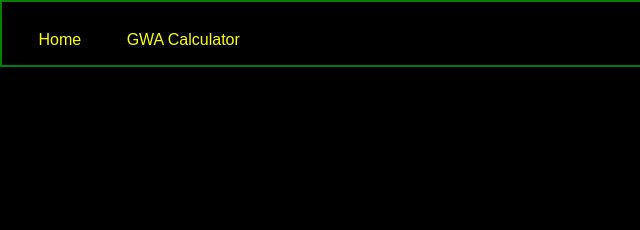
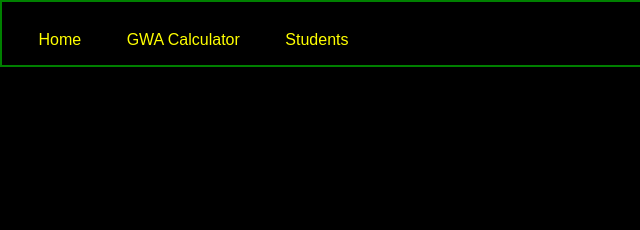
Before and after one commit to joshureta/AWD-Seatwork-1-6-UJ-25, a plain HTML site: page index.html in a window 1280 px wide. Shown: the top 230 px of the page, 0-640 px from the left. Drawn offline with Linux system fonts and the light colour scheme.

Commit message:
feat (Landing , GWA Calculator, Students): added a code for linking Students page in navbar

```diff
--- a/index.html
+++ b/index.html
@@ -13,6 +13,7 @@
         <ul>
             <li><a class="active" href="./index.html">Home</a></li>
             <li><a href="./pages/page1/index.html">GWA Calculator</a></li>
+            <li><a href ="../page2/index.html">Students</a></li>
             <div class =logo>
                 <img src ="./assets/img/FEU_logo.png">
                 </div>
```
Also changed, not shown: pages/page1/index.html (+1 -0 lines), pages/page2/index.html (+1 -0 lines).
